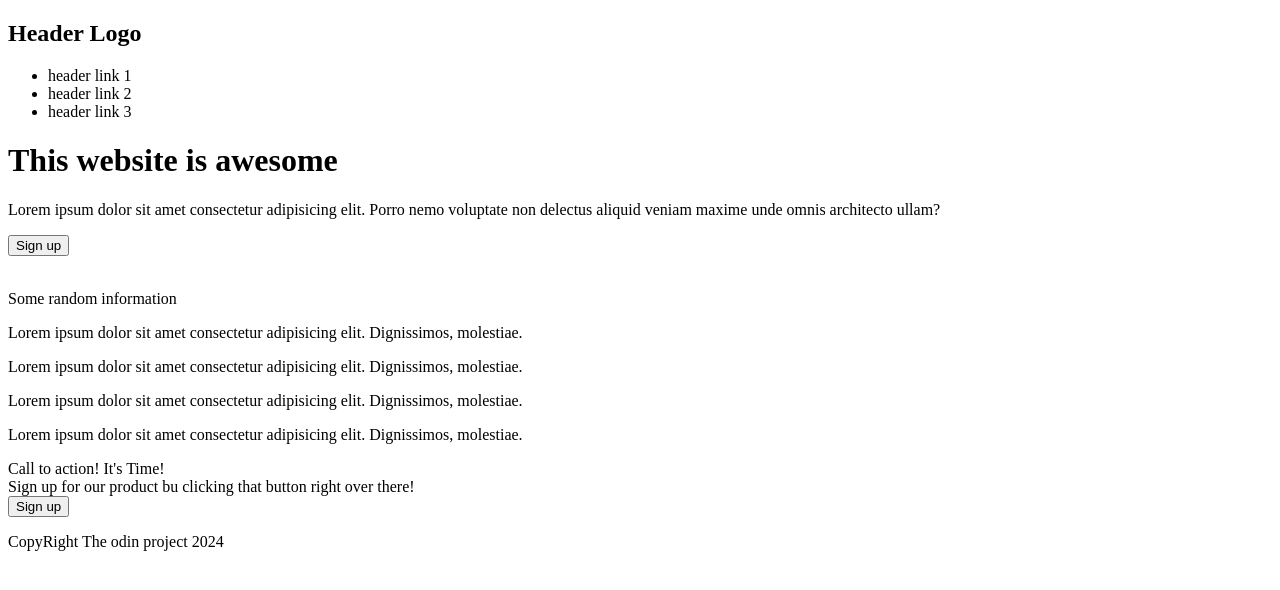
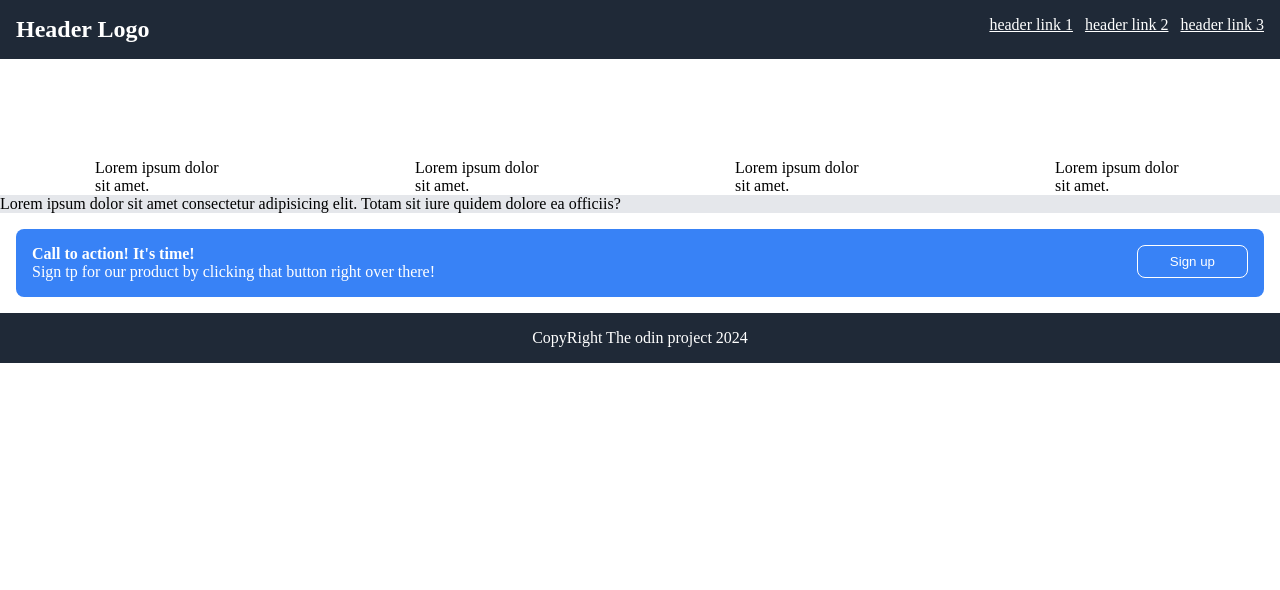
Before and after one commit to Nadav-Sonino/Landing-Page-Project, a plain HTML site: page index.html in a window 1280 px wide. Drawn offline with Linux system fonts and the light colour scheme.

Commit message:
Added  style

```diff
--- a/index.html
+++ b/index.html
@@ -1,8 +1,4 @@
 <!DOCTYPE html>
-<!--[if lt IE 7]>      <html class="no-js lt-ie9 lt-ie8 lt-ie7"> <![endif]-->
-<!--[if IE 7]>         <html class="no-js lt-ie9 lt-ie8"> <![endif]-->
-<!--[if IE 8]>         <html class="no-js lt-ie9"> <![endif]-->
-<!--[if gt IE 8]>      <html class="no-js"> <!--<![endif]-->
 <html>
   <head>
     <meta charset="utf-8" />
@@ -13,77 +9,56 @@
     <link rel="stylesheet" href="style.css" />
   </head>
   <body>
-    <!--[if lt IE 7]>
-      <p class="browsehappy">
-        You are using an <strong>outdated</strong> browser. Please
-        <a href="#">upgrade your browser</a> to improve your experience.
-      </p>
-    <![endif]-->
-    <div class="header">
+    <div class="header white_txt">
       <div class="navbar">
         <h2>Header Logo</h2>
-        <ul>
-          <li>header link 1</li>
-          <li>header link 2</li>
-          <li>header link 3</li>
-        </ul>
+        <div>
+          <a href="">header link 1</a>
+          <a href="">header link 2</a>
+          <a href="">header link 3</a>
+        </div>
       </div>
-      <div class="main_header">
-        <div>
-          <h1>This website is awesome</h1>
-          <p>
-            Lorem ipsum dolor sit amet consectetur adipisicing elit. Porro nemo
-            voluptate non delectus aliquid veniam maxime unde omnis architecto
-            ullam?
-          </p>
-          <button>Sign up</button>
+      <div>
+
+      </div>
+    </div>
+
+    <div class="content">
+      <div class="cards">
+        <div class="card">
+          <div class="blue_border"></div>
+          <div>Lorem ipsum dolor sit amet.</div>
         </div>
-        <div>
-          <img src="" alt="" />
+        <div class="card">
+          <div class="blue_border"></div>
+          <div>Lorem ipsum dolor sit amet.</div>
+        </div>
+        <div class="card">
+          <div class="blue_border"></div>
+          <div>Lorem ipsum dolor sit amet.</div>
+        </div>
+        <div class="card">
+          <div class="blue_border"></div>
+          <div>Lorem ipsum dolor sit amet.</div>
+        </div>
+      </div>
+      <div class="quote grey_background">
+        Lorem ipsum dolor sit amet consectetur adipisicing elit. Totam sit iure quidem dolore ea officiis?
+      </div>
+      <div class="blank_container white_txt">
+        <div class="blue_background flex_container ">
+          <div>
+            <p><strong>Call to action! It's time!</strong></p>
+            <p>Sign tp for our product by clicking that button right over there!</p>
+         </div>
+          <div>
+            <button class="blue_background white_txt">Sign up</button>
+          </div>
         </div>
       </div>
     </div>
-    <div class="main">
-      <div>
-        <p>Some random information</p>
-      </div>
-      <div>
-        <div class="boxContainer">
-          <div class="box"></div>
-          <div>
-            <p>Lorem ipsum dolor sit amet consectetur adipisicing elit. Dignissimos, molestiae.</p>
-          </div>
-        </div>
-        <div class="boxContainer">
-          <div class="box"></div>
-          <div>
-            <p>Lorem ipsum dolor sit amet consectetur adipisicing elit. Dignissimos, molestiae.</p>
-          </div>
-        </div>
-        <div class="boxContainer">
-          <div class="box"></div>
-          <div>
-            <p>Lorem ipsum dolor sit amet consectetur adipisicing elit. Dignissimos, molestiae.</p>
-          </div>
-        </div>
-        <div class="boxContainer">
-          <div class="box"></div>
-          <div>
-            <p>Lorem ipsum dolor sit amet consectetur adipisicing elit. Dignissimos, molestiae.</p>
-          </div>
-        </div>
-      </div>
-      <div class="quote"></div>
-      <div class="insideDiv"></div>
-        <div>
-          <div>Call to action! It's Time!</div>
-          <div>Sign up for our product bu clicking that button right over there!</div>
-        </div>
-        <button>Sign up</button>
-      </div>
-    </div>
-    <div class="footer"></div>
-      <p>CopyRight The odin project 2024</p>
+
+    <div class="footer white_txt">CopyRight The odin project 2024</div>
     <script src="script.js" async defer></script>
   </body>
 </html>
--- a/style.css
+++ b/style.css
@@ -0,0 +1,76 @@
+*{
+    margin: 0;
+    padding: 0;
+}
+
+.dark_background{
+    background-color: #1f2937;
+}
+
+.blue_background{
+    background-color: #3882f6;
+}
+
+.grey_background{
+    background-color: #e5e7eb;
+}
+
+.white_txt{
+    color: white;
+}
+
+button{
+    border-style: solid;
+    border-color: white;
+    border-width: 0.1rem;
+    border-radius: 0.5rem;
+    padding: 0.5rem 2rem;
+}
+
+.header,.footer{
+    background-color: #1f2937;
+}
+
+.footer{
+    text-align: center;
+    padding: 1rem;
+}
+
+.navbar{
+    display: flex;
+    justify-content: space-between;
+    padding: 1rem;
+}
+
+a{
+    color: white;
+    margin-left: 0.5rem;
+}
+
+.flex_container{
+    display: flex;
+    justify-content: space-between;
+    border-radius: 0.5rem;
+    padding: 1rem;
+}
+
+.blank_container{
+    padding: 1rem;
+}
+
+.blue_border{
+    border-color: #3882f6;
+    border-radius: 0.5rem;
+    border-width: 2px;
+    height: 100px;
+    width: 100px;
+}
+
+.cards{
+    display: flex;
+    justify-content: space-around;
+}
+
+.card{
+    width: 130px;
+}
```
Also changed, not shown: 01.png (added), 02.png (added).
